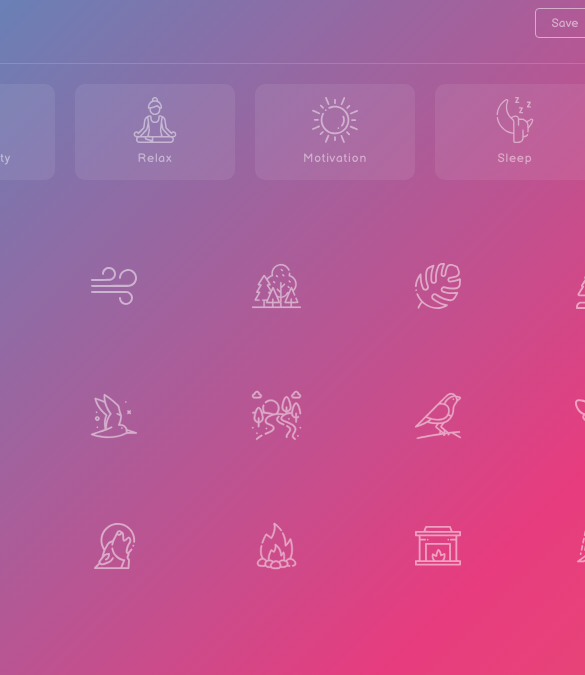
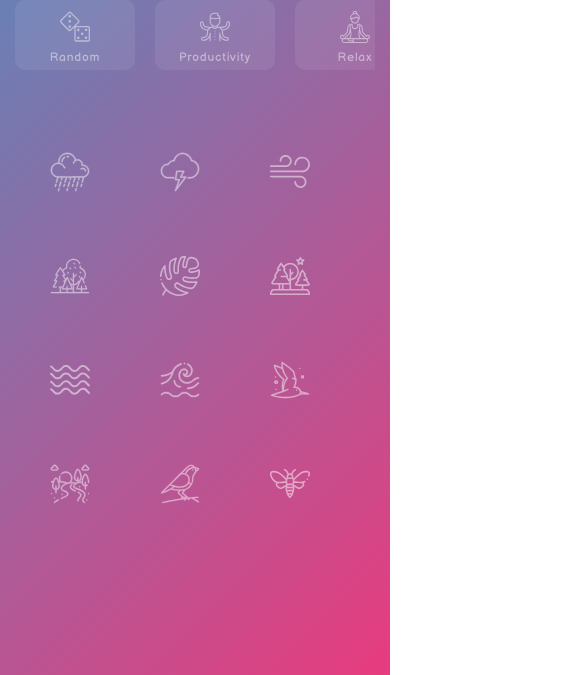
Before and after one commit to Kimila90/Noise, a website built with webpack: page docs/index.html in a window 390 px wide. Shown: the part 169-844 px from the top of the page, 585 px wide, since content can reach past the window. Built offline with nearby package versions, Linux system fonts and the light colour scheme; what sinuous would draw is missing.

Commit message:
added adaptivity

```diff
--- a/src/components/App/index.sass
+++ b/src/components/App/index.sass
@@ -3,7 +3,7 @@
     height: 100%
     display: flex
     flex-direction: column
-    justify-content: center
+    // justify-content: center
     align-items: center
 
     .logo
@@ -11,17 +11,54 @@
 
     .tab
         display: none
+        height: 180px
         width: 960px
         overflow-y: hidden
-        overflow-x: scroll
+        overflow-x: hidden
 
         &.active
             display: flex
 
+        &:hover
+            // overflow-y: scroll
+            overflow-x: scroll
+
+
+
     .sound-tiles
-        overflow-y: scroll
+        overflow-y: hidden
         display: flex
         flex-wrap: wrap
-        justify-content: space-between
+        justify-content: flex-start
         width: 960px
         height: 380px
+
+        &:hover
+            overflow-y: scroll
+
+
+@media (max-width: 960px)
+
+    .logo
+        width: 160px
+
+    .app
+        .tab
+            height: 170px
+            width: 650px
+
+        .sound-tiles
+            width: 650px
+            height: 400px
+
+
+@media (max-width: 690px)
+
+    .app
+        .tab
+            height: 150px
+            width: 360px
+
+        .sound-tiles
+            width: 360px
+            height: 400px
--- a/src/components/Controls/index.sass
+++ b/src/components/Controls/index.sass
@@ -26,3 +26,18 @@
                 border: none
                 background: rgba(255, 255, 255, 0.2)
                 opacity: 1
+
+
+@media (max-width: 960px)
+
+    .controls
+        width: 650px
+        height: 60px
+
+
+@media (max-width: 690px)
+
+    .controls
+        width: 360px
+        height: 50px
+        margin-top: 20px
--- a/src/components/Preset/index.sass
+++ b/src/components/Preset/index.sass
@@ -62,3 +62,32 @@
         img
             width: 46px
             height: 46px
+
+@media (max-width: 960px)
+    .preset
+        padding-top: 0
+        padding-bottom: 10px
+
+        div
+            width: 130px
+            height: 80px
+
+            img
+                width: 34px
+
+
+@media (max-width: 690px)
+
+    .preset
+        padding-top: 0
+        padding-bottom: 10px
+
+        div
+            width: 120px
+            height: 70px
+
+            p
+                padding-top: 0
+
+            img
+                width: 30px
--- a/src/components/SoundTile/index.sass
+++ b/src/components/SoundTile/index.sass
@@ -1,6 +1,6 @@
 .sound-tile
-    width: 150px
-    height: 130px
+    width: 156px
+    height: 136px
     display: flex
     flex-wrap: wrap
     flex-direction: column
@@ -48,3 +48,22 @@
 
     &:hover
         opacity: 1
+
+@media (max-width: 960px)
+
+    .sound-tile
+        width: 128px
+        height: 110px
+
+
+@media (max-width: 690px)
+
+    .sound-tile
+        width: 110px
+        height: 104px
+
+        img
+            width: 40px
+
+        input[type=range]
+            width: 80px
--- a/src/index.sass
+++ b/src/index.sass
@@ -32,12 +32,6 @@ body
 ::-webkit-scrollbar-thumb
     -webkit-box-shadow: inset 0 0 6px rgb(255 255 255 / 20%)
     border-radius: 10px
-    // background-color: rgba(255, 255, 255, 0.15)
-
-// ::-webkit-scrollbar-track
-//     width: 5px
-//     height: 15px
-//     -webkit-border-radius: 10px
 
 :-webkit-scrollbar-track
     -webkit-box-shadow: inset 0 0 6px rgb(255 255 255 / 20%)
```
